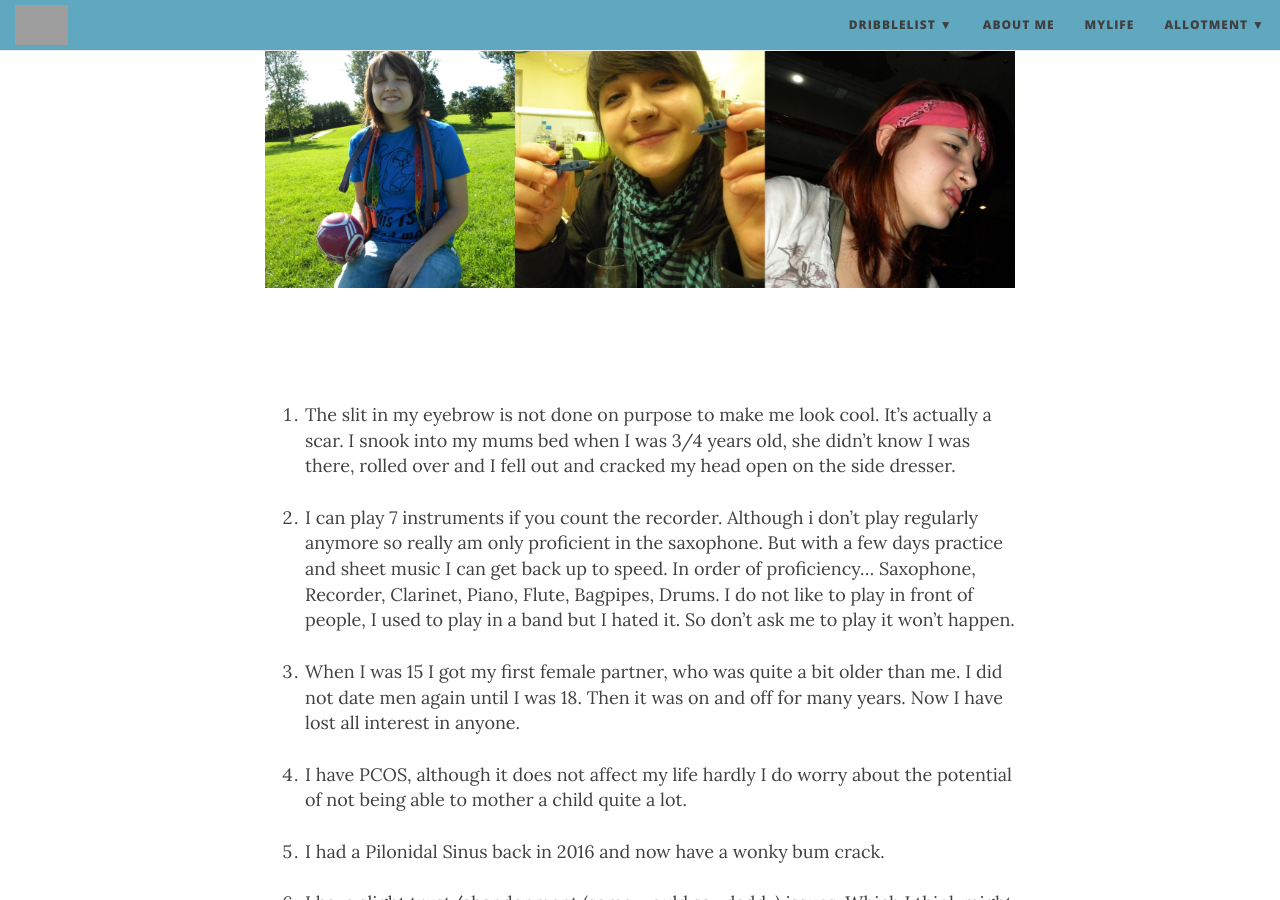
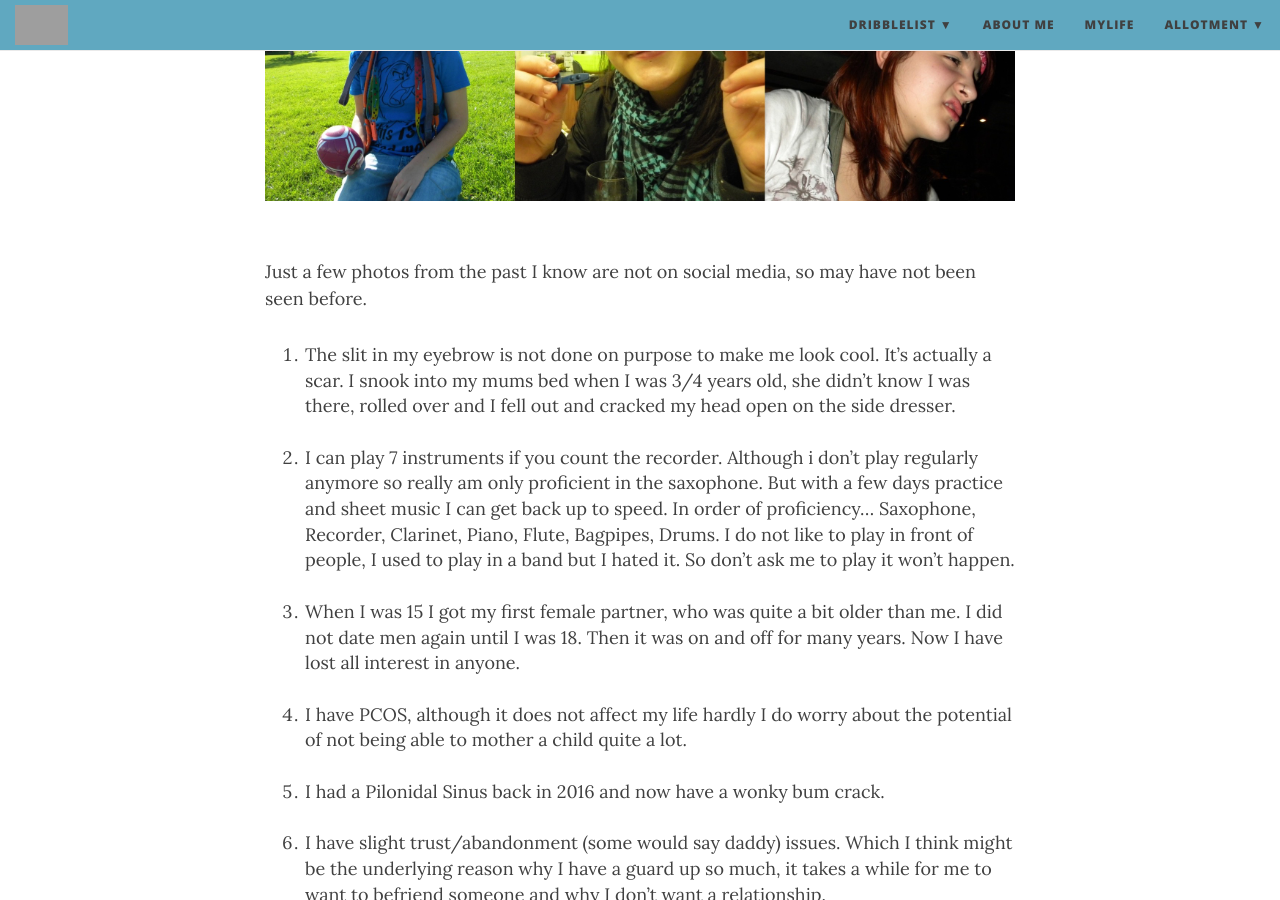
Before and after one commit to ellis-ward/ellis-ward.github.io, a Jekyll site: the page built from aboutme.md, in a window 1280 px wide and 900 px high, scrolled down 1025 px. Built offline with Jekyll 4.4.1, drawn with Linux system fonts in a browser that asks for light colours; nearby versions of some CDN libraries; grey boxes are pictures that could not be loaded.

Commit message:
Update aboutme.md

```diff
--- a/aboutme.md
+++ b/aboutme.md
@@ -3,14 +3,14 @@ layout: page
 title: About me
 subtitle:  So during our Rona quiz I said a few things about me that my friends didn’t seem to have a clue about. Due to this I have decided to add a  random things about me to this page. My memory is awful, so I will add to this as I remember things, or new things happen. But here’s a brief insight into me.
 ---
-<br>
 
 <meta charset="UTF-8">
 
 <div class="text-center">
   <br/>
   <img src="{{ site.baseurl }}/img/F0256962-BEDF-4086-B66F-14995CE67F29.jpeg"/>
-</div><br><br>
+</div><br>
+Just a few photos from the past I know are not on social media, so may have not been seen before.<br>
 
 1. The slit in my eyebrow is not done on purpose to make me look cool. It’s actually a scar. I snook into my mums bed when I was 3/4 years old, she didn’t know I was there, rolled over and I fell out and cracked my head open on the side dresser. <br><br>
 2. I can play 7 instruments if you count the recorder. Although i don’t play regularly anymore so really am only proficient in the saxophone. But with a few days practice and sheet music I can get back up to speed. In order of proficiency... Saxophone, Recorder, Clarinet, Piano, Flute, Bagpipes, Drums. I do not like to play in front of people, I used to play in a band but I hated it. So don’t ask me to play it won’t happen. <br><br>
```
